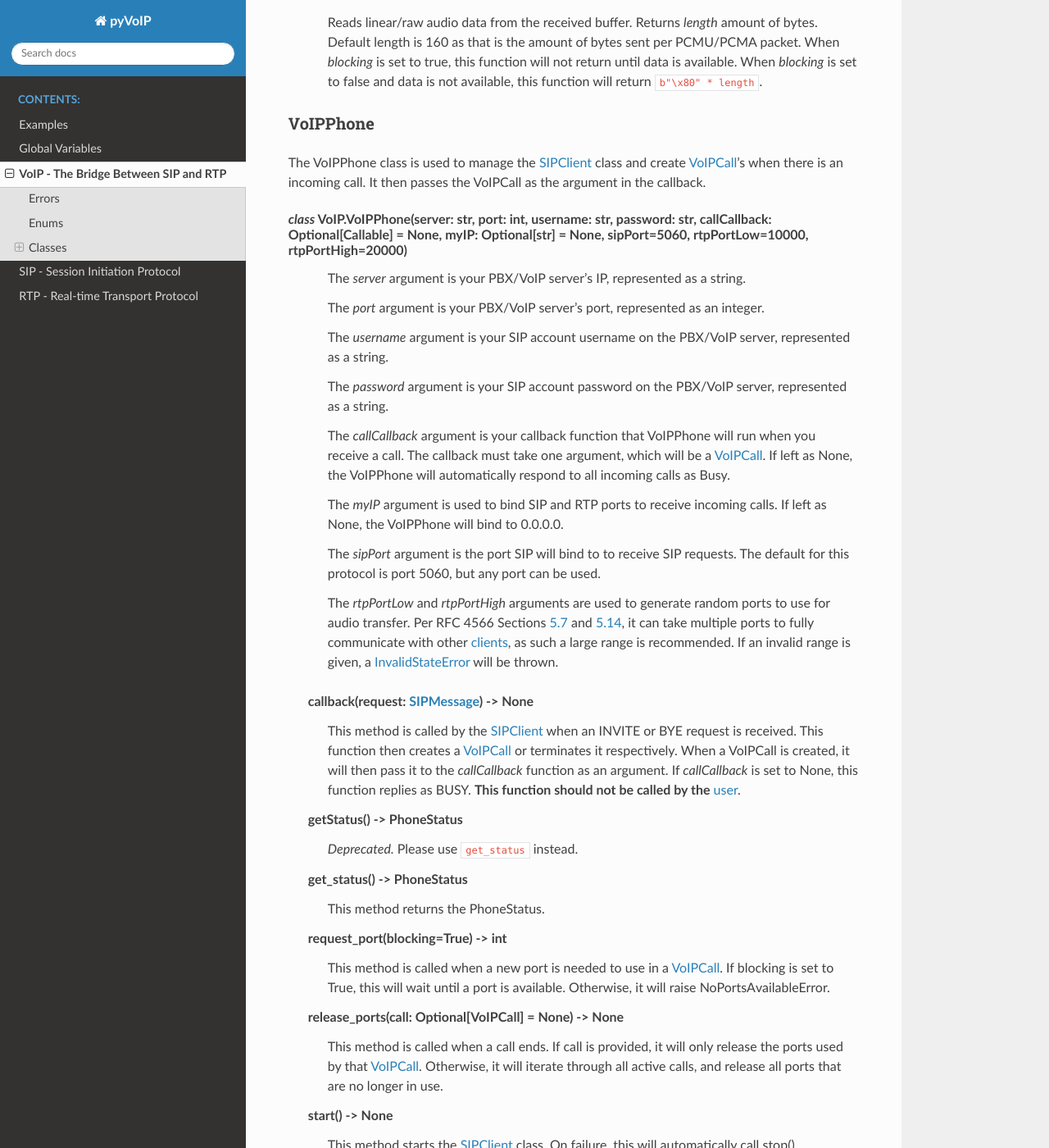
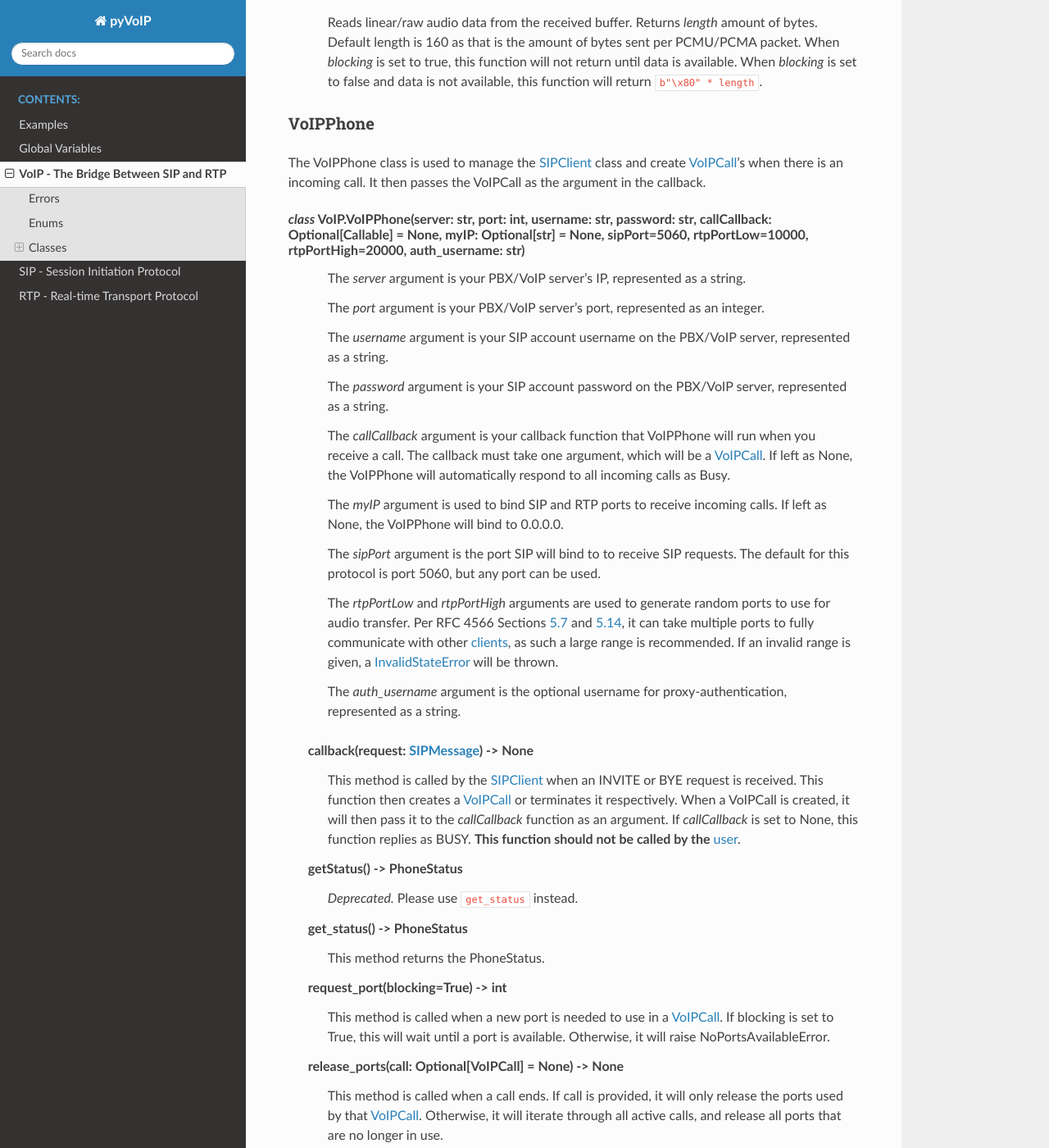
Before and after one commit to tayler6000/pyVoIP, a Sphinx documentation site: the page built from docs/VoIP.rst, in a window 1280 px wide and 1400 px high, scrolled down 3684 px. Shown: the whole window at 82% size. Built offline with Sphinx 7.4.7 and the Read the Docs theme 2.0.0, drawn with Linux system fonts in a browser that asks for light colours.

Commit message:
Update documentation for proxy-authentication

```diff
--- a/docs/VoIP.rst
+++ b/docs/VoIP.rst
@@ -146,7 +146,7 @@ VoIPPhone
 
 The VoIPPhone class is used to manage the :ref:`SIPClient` class and create :ref:`VoIPCall`'s when there is an incoming call.  It then passes the VoIPCall as the argument in the callback.
 
-*class* VoIP.\ **VoIPPhone**\ (server: str, port: int, username: str, password: str, callCallback: Optional[Callable] = None, myIP: Optional[str] = None, sipPort=5060, rtpPortLow=10000, rtpPortHigh=20000)
+*class* VoIP.\ **VoIPPhone**\ (server: str, port: int, username: str, password: str, callCallback: Optional[Callable] = None, myIP: Optional[str] = None, sipPort=5060, rtpPortLow=10000, rtpPortHigh=20000, auth_username: str)
     The *server* argument is your PBX/VoIP server's IP, represented as a string.
 
     The *port* argument is your PBX/VoIP server's port, represented as an integer.
@@ -162,6 +162,8 @@ The VoIPPhone class is used to manage the :ref:`SIPClient` class and create :ref
     The *sipPort* argument is the port SIP will bind to to receive SIP requests.  The default for this protocol is port 5060, but any port can be used.
 
     The *rtpPortLow* and *rtpPortHigh* arguments are used to generate random ports to use for audio transfer.  Per RFC 4566 Sections `5.7 <https://tools.ietf.org/html/rfc4566#section-5.7>`_ and `5.14 <https://tools.ietf.org/html/rfc4566#section-5.14>`_, it can take multiple ports to fully communicate with other :term:`clients<client>`, as such a large range is recommended.  If an invalid range is given, a :ref:`InvalidStateError<invalidstateerror>` will be thrown.
+
+    The *auth_username* argument is the optional username for proxy-authentication, represented as a string.
 
   **callback**\ (request: :ref:`SIPMessage`) -> None
     This method is called by the :ref:`SIPClient` when an INVITE or BYE request is received.  This function then creates a :ref:`VoIPCall` or terminates it respectively.  When a VoIPCall is created, it will then pass it to the *callCallback* function as an argument.  If *callCallback* is set to None, this function replies as BUSY. **This function should not be called by the** :term:`user`.
```
